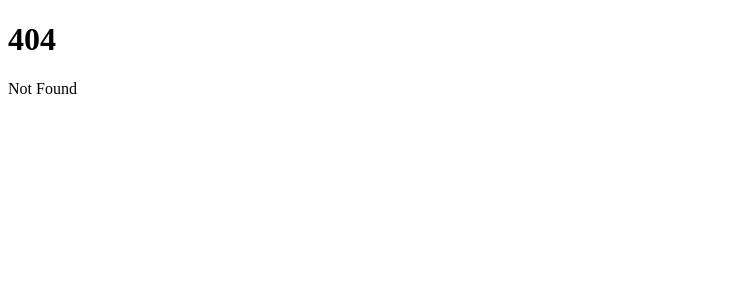
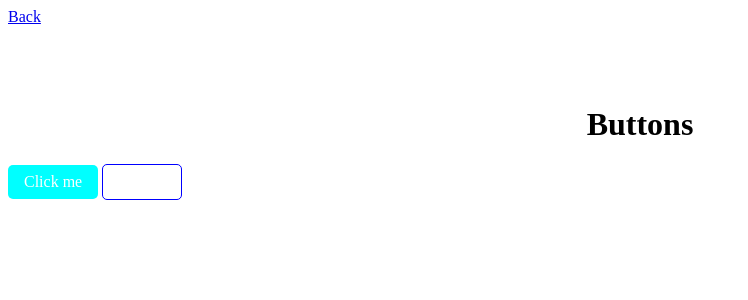
Before and after one commit to DenzelBraithwaite/fabulart, a SvelteKit app: page /ui-kit in a window 1280 px wide. Before the commit this address had no page. Shown: the top 300 px of the page, without its empty margins (0-748 px from the left). Built offline with nearby package versions, Linux system fonts and the light colour scheme.

Commit message:
creating ui-kit page so we can decide which components to use

```diff
--- /dev/null
+++ b/src/lib/Button.svelte
@@ -0,0 +1,73 @@
+<script>
+    export let textColor = 'text-black';
+    export let bgColor = 'bg-none';
+    export let shape = 'square'
+    export let url = '/'
+    export let border = false;
+    $: classes = `${textColor} ${bgColor} ${shape}`
+</script>
+
+<!-- TODO:
+- Make button shape settable from outside✅
+- Make text color settable from outside✅
+- Make background color settable from outside✅
+- Make border settable from outside
+- Make border color settable from outside
+
+
+
+-->
+{#if border}
+<a href="{url}" class="btn border {classes}"><slot>Try me</slot></a>
+{:else}
+<a href="{url}" class="btn no-border {classes}"><slot>Try me</slot></a>
+{/if}
+
+<style>
+    .btn:link,
+    .btn:visited {
+        display: inline-block;
+        text-decoration: none;
+        color: #fff;
+        text-align: center;
+        padding: 0.5rem 1rem;
+    }
+
+    .btn:hover,
+    .btn:active {
+        cursor: pointer;
+    }
+
+    .border {
+        border: 1px solid blue;
+    }
+
+    .no-border {
+        border: none;
+        background-color: transparent;
+    }
+
+    .round {
+        border-radius: 100px;
+    }
+
+    .square {
+        border-radius: 5px;
+    }
+
+    .text-white {
+        color: #fff;
+    }
+
+    .text-black {
+        color: #2b2b2b;
+    }
+
+    .bg-cyan {
+        background-color: cyan;
+    }
+
+    .bg-none {
+        background-color: none;
+    }
+</style>
--- a/src/routes/+page.svelte
+++ b/src/routes/+page.svelte
@@ -1,2 +1,8 @@
+<script>
+    import Button from '$lib/Button.svelte';
+</script>
+
 <h1>Welcome to SvelteKit</h1>
 <p>Visit <a href="https://kit.svelte.dev">kit.svelte.dev</a> to read the documentation</p>
+
+<a href="/ui-kit">Click here to go to the UI kit</a>
--- /dev/null
+++ b/src/routes/ui-kit/+page.svelte
@@ -0,0 +1,20 @@
+<script>
+    import Button from '$lib/Button.svelte'
+</script>
+
+<a href="/" class="back">Back</a>
+
+<h1>Buttons</h1>
+<Button bgColor="bg-cyan">Click me</Button>
+<Button textColor="text-black" border={true} />
+
+<style>
+    h1 {
+        text-align: center;
+    }
+
+    .back {
+        display: block;
+        margin-bottom: 5rem;
+    }
+</style>
```
